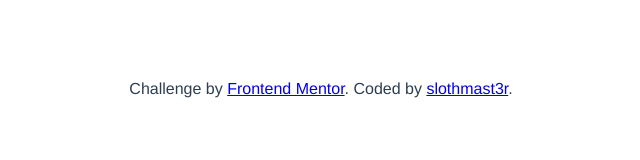
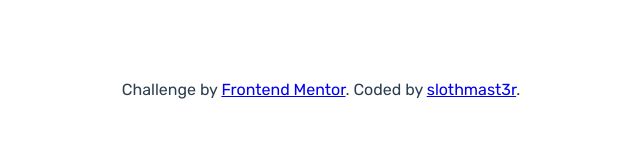
Before and after one commit to slothmast3r/interactive-comment-section, a Vue app: page / in a window 1280 px wide. Shown: the top 160 px of the page, without its empty margins (319-959 px from the left). Built offline with nearby package versions, Linux system fonts and the light colour scheme.

Commit message:
import fonts

```diff
--- a/src/App.vue
+++ b/src/App.vue
@@ -21,12 +21,14 @@
 
 <style lang="scss">
 @import "./scss/_variables.scss";
+@import url('https://fonts.googleapis.com/css2?family=Rubik:wght@400;500;700&display=swap');
 #app {
-  font-family: Avenir, Helvetica, Arial, sans-serif;
+  font-family: 'Rubik', sans-serif;
   -webkit-font-smoothing: antialiased;
   -moz-osx-font-smoothing: grayscale;
   text-align: center;
   color: #2c3e50;
   margin-top: 60px;
+  font-size: 16px;
 }
 </style>
```
